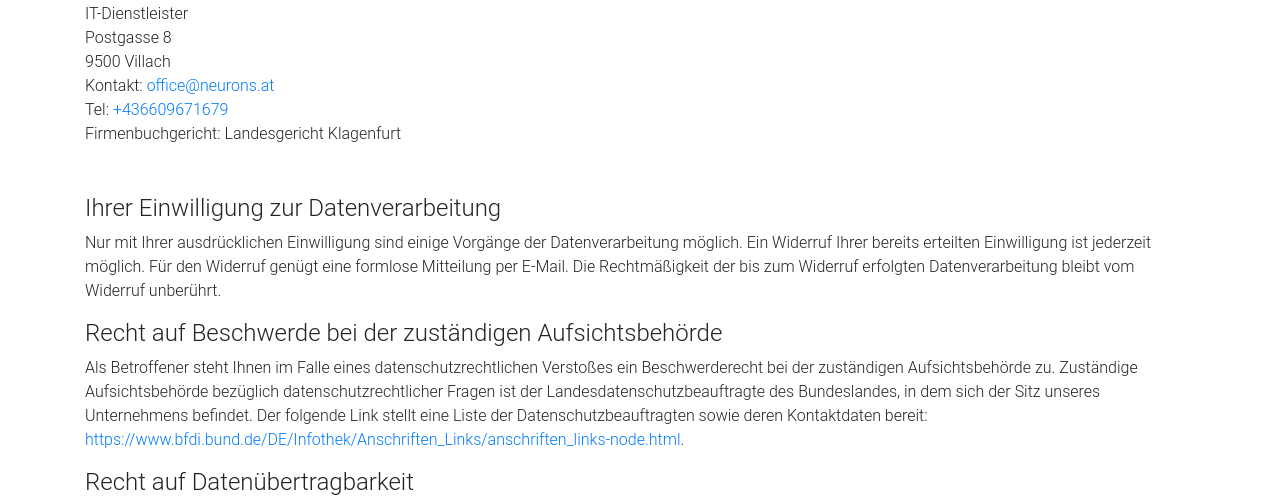
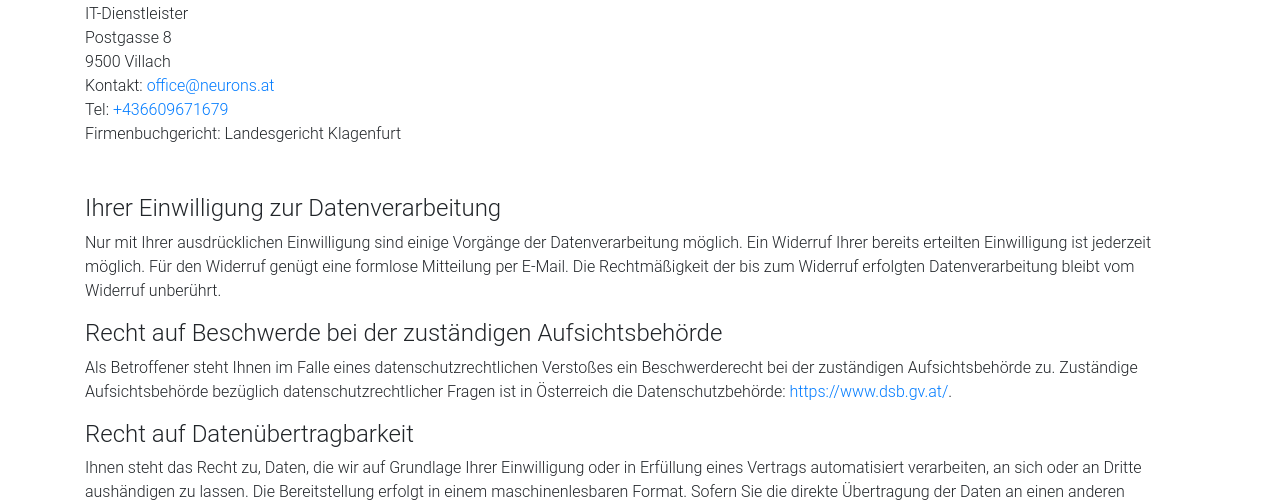
Before and after one commit to Neurons-at/neurons, a plain HTML site: page impressum.html in a window 1280 px wide. Shown: the part 230-731 px from the top of the page. Drawn offline with Linux system fonts and the light colour scheme; files that its build step writes are made by us from their sources; a script that the page names is missing.

Commit message:
Update Impressum

```diff
--- a/impressum.html
+++ b/impressum.html
@@ -76,7 +76,7 @@
         <h4>Recht auf Beschwerde bei der zuständigen Aufsichtsbehörde</h4>
 
         <p>
-            Als Betroffener steht Ihnen im Falle eines datenschutzrechtlichen Verstoßes ein Beschwerderecht bei der zuständigen Aufsichtsbehörde zu. Zuständige Aufsichtsbehörde bezüglich datenschutzrechtlicher Fragen ist der Landesdatenschutzbeauftragte des Bundeslandes, in dem sich der Sitz unseres Unternehmens befindet. Der folgende Link stellt eine Liste der Datenschutzbeauftragten sowie deren Kontaktdaten bereit: <a href="https://www.bfdi.bund.de/DE/Infothek/Anschriften_Links/anschriften_links-node.html">https://www.bfdi.bund.de/DE/Infothek/Anschriften_Links/anschriften_links-node.html</a>.
+            Als Betroffener steht Ihnen im Falle eines datenschutzrechtlichen Verstoßes ein Beschwerderecht bei der zuständigen Aufsichtsbehörde zu. Zuständige Aufsichtsbehörde bezüglich datenschutzrechtlicher Fragen ist in Österreich die Datenschutzbehörde: <a href="https://www.dsb.gv.at/">https://www.dsb.gv.at/</a>.
         </p>
 
         <h4>Recht auf Datenübertragbarkeit</h4>
```
